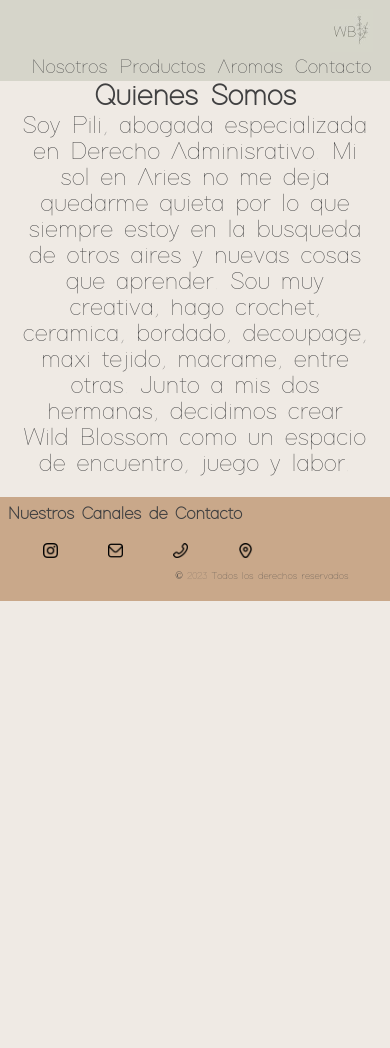
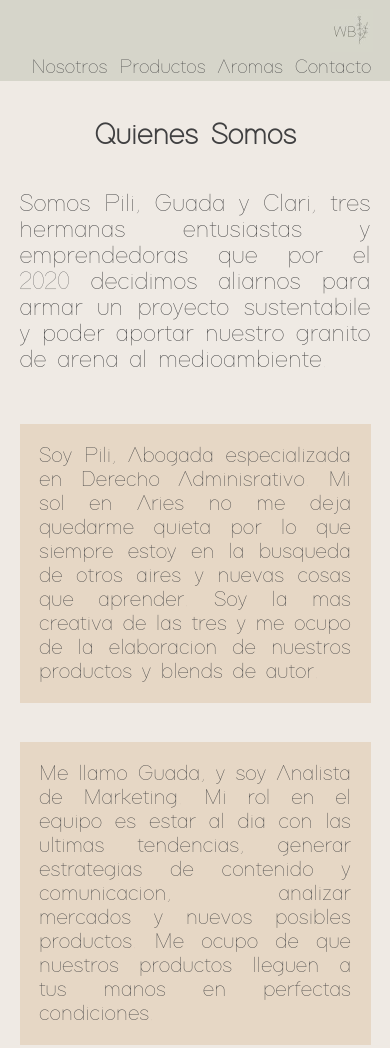
Before and after one commit to GuadaOlaso/WBC, a plain HTML site: page page/Nosotros.html in a window 390 px wide. Shown: the top 1048 px of the page. Before the commit the page ends 844 px from the top, so only its background shows below. Drawn offline with Linux system fonts and the light colour scheme.

Commit message:
Nosotros + Responsive

```diff
--- a/css/style.css
+++ b/css/style.css
@@ -193,6 +193,33 @@
     padding-left: 2%;
 }
 
+/*Estilo de Nosotros*/
+
+.somos, .hacemos {
+    margin: 3%;
+}
+
+.somosp, .hacemosp {
+    text-align: justify;
+}
+
+.nosotros {
+    font-size: 2.2rem;
+    list-style-type: none;
+    display: flex;
+    justify-content: space-around;
+    align-content: center;
+    width: 100%;
+}
+
+.pili, .guada, .clari {
+    margin-left: 3%;
+    margin-right: 3%;
+    text-align: justify;
+    background-color:#e6d7c5;
+    padding: 3%;
+}
+
 /*Estilo de Producto*/
 
 .velas {
@@ -307,7 +334,7 @@
 /*Estilo del Form Contacto*/
 
 .mainFormulario {
-    margin: 2%;
+    margin: 3%;
 }
 
 .mainFormulario h1 {
@@ -507,6 +534,27 @@
     padding-bottom: 2%;
 }
 
+/*Estilo de Nosotros Mobile*/
+
+.somos {
+    margin: 10%;
+}
+
+.hacemosp  {
+    margin-bottom: 15%;
+    margin-top: 10%;
+}
+
+.nosotros {
+    flex-direction: column;
+    margin: 5%;
+}
+
+.pili, .guada, .clari {
+    margin: 5%;
+    padding: 5%;
+}
+
 /*Estilo de Producto Mobile*/
 
 .velas {
@@ -604,7 +652,6 @@
     flex-direction: column;
     justify-content: center;
     align-items: center;
-    margin: 3%;
 }
 
 .mainFormulario h1 {
@@ -614,21 +661,22 @@
 
 .Formulario{
     flex-direction: column;
-    width: 100%;
     margin-top: 3%;
     margin-bottom: 3%;
 }
 
 .Formulariodatos {
-    font-size: 3rem;
+    text-align: center;
+}
+
+.Formulariopedido {
     text-align: center;
 }
 
 
+
 .labelaroma, .labelproducto {
     font-family: "Adam Light";
-    font-size: 3rem;
-
     text-align: center;
 }
 
--- a/page/Nosotros.html
+++ b/page/Nosotros.html
@@ -31,12 +31,29 @@
         </nav>
 </header>
 <main>
-    <h3>Quienes Somos</h3>
-        <p>Soy Pili, abogada especializada en Derecho Adminisrativo.
-            Mi sol en Aries no me deja quedarme quieta por lo que siempre estoy en la busqueda de otros aires y nuevas cosas que aprender.
-            Sou muy creativa, hago crochet, ceramica, bordado, decoupage, maxi tejido, macrame, entre otras.
-            Junto a mis dos hermanas, decidimos crear Wild Blossom como un espacio de encuentro, juego y labor.
-        </p>
+    <h2 class="somos">Quienes Somos</h2>
+        <p class="somosp">Somos Pili, Guada y Clari, tres hermanas entusiastas y emprendedoras que por el 2020 decidimos aliarnos para armar un proyecto sustentabile y poder aportar nuestro granito de arena al medioambiente.</p>
+        <ul class="nosotros">
+            <li class="pili">
+                Soy Pili, Abogada especializada en Derecho Adminisrativo.
+                Mi sol en Aries no me deja quedarme quieta por lo que siempre estoy en la busqueda de otros aires y nuevas cosas que aprender.
+                Soy la mas creativa de las tres y me ocupo de la elaboracion de nuestros productos y blends de autor.
+            </li>
+            <li class="guada">
+                Me llamo Guada, y soy Analista de Marketing.
+                Mi rol en el equipo es estar al dia con las ultimas tendencias, generar estrategias de contenido y comunicacion, analizar mercados y nuevos posibles productos.
+                Me ocupo de que nuestros productos lleguen a tus manos en perfectas condiciones.
+            </li>
+            <li class="clari">
+                Y yo soy Clari, Licenciada en Turismo.
+                Soy muy estetica, me encanta la decoracion, la fotografia y lucho cada dia por la conservacion y preservacion de neustro planeta. En Wild Blossom me encargo de generar y mantener la identidad de marca. Ademas, me divierto sacando las fotos que podes encontrar en la pagina y en nuestro Instagram.
+            </li>
+        </ul>
+        <h2 class="hacemos">Que Hacemos</h2>
+        <p class="hacemosp">Elaboramos productos a base de cera de soja ya que esta es una opcion mas sostenible desde el punto de vista ambiental, a comparacion de otros tipos de cera. Se obtiene de fuentes renovables, como los aceites de soja, y su produccion genera menos impacto negativo en comparacion con la cera de abeja. Al optar por esta cera, estamos contribuyendo a reducir el consumo de recursos naturales y a minimizar la huella ecologica. Ademas, no utilizamos plasticos en nuestro packaging. Solo trabajamos con elementos eco y vegan friendly. </p>
+
+
+
 </main>
 <footer>
     <div class="footerContacto">
```
